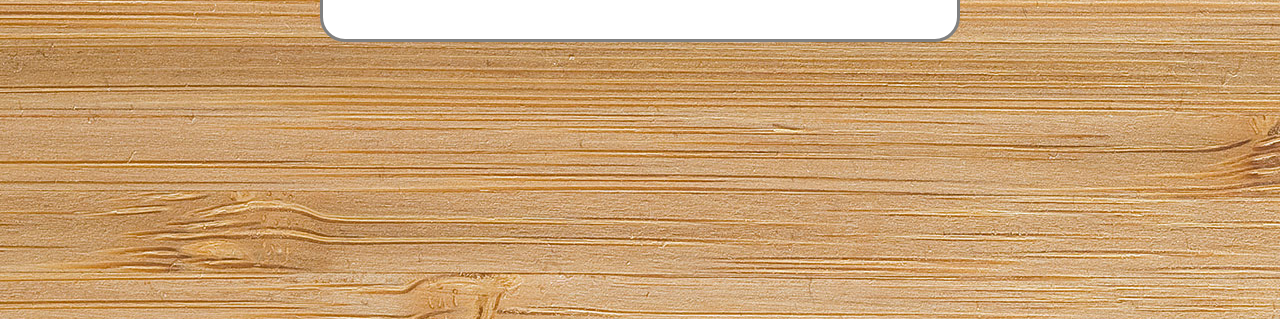
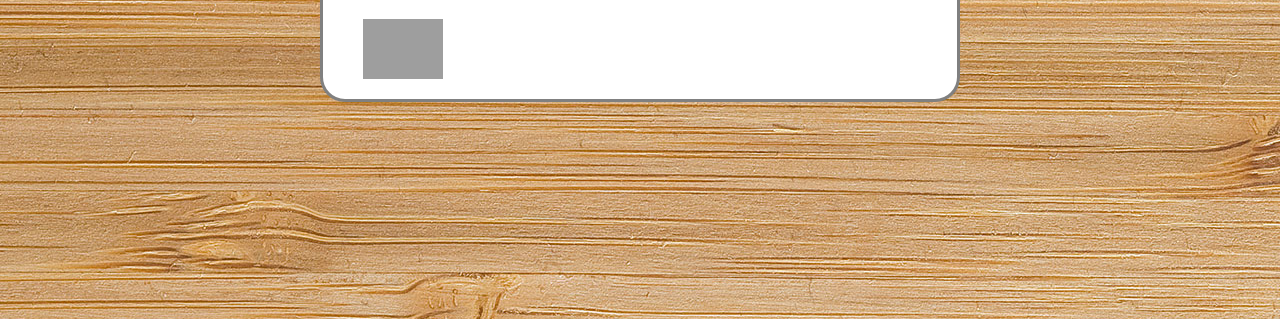
Before and after one commit to AngelOrtega03/ReadThings, a Flask app: page /book/1 in a window 1280 px wide. Shown: the part 356-675 px from the top of the page. Run offline with Flask 3, Linux system fonts and the light colour scheme; data that the repository does not hold is empty; some libraries are stand-ins or nearby versions; grey boxes are pictures that could not be loaded.

Commit message:
Desplegar imagenes en book.html

```diff
--- a/app.py
+++ b/app.py
@@ -169,7 +169,7 @@ def searching():
 @app.route('/book/<book_id>', methods = ['GET', 'POST'])
 def book(book_id):
 	cursor = mysql.connection.cursor(MySQLdb.cursors.DictCursor)
-	cursor.execute('SELECT titulo, autor, genero, fecha_publicacion, fecha_ingreso, precio_unitario, cantidad FROM articulo WHERE codigo = % s', (book_id, ))
+	cursor.execute('SELECT titulo, autor, genero, fecha_publicacion, fecha_ingreso, precio_unitario, cantidad, codigo FROM articulo WHERE codigo = % s', (book_id, ))
 	book_data = cursor.fetchone()
 	return render_template('book.html', info = book_data)
 
--- a/static/css/styles2.css
+++ b/static/css/styles2.css
@@ -507,3 +507,7 @@ h1, p {
     color: black;
     text-align: justify;
 }
+
+.Publicacion img {
+    margin: auto;
+}
--- a/templates/book.html
+++ b/templates/book.html
@@ -26,6 +26,7 @@
         <p>Fecha de ingreso: {{ info.fecha_publicacion }}</p>
         <p>Cantidad: {{ info.cantidad }}</p>
         <p>Precio: ${{ info.precio_unitario }}</p>
+        <img src="../static/img/products/{{ info.codigo }}.jpg" style="max-width: 80px; max-height: 80px;">
     </div><br>
 </body>
 </html>
```
Also changed, not shown: static/img/products/1.jpg (added).
